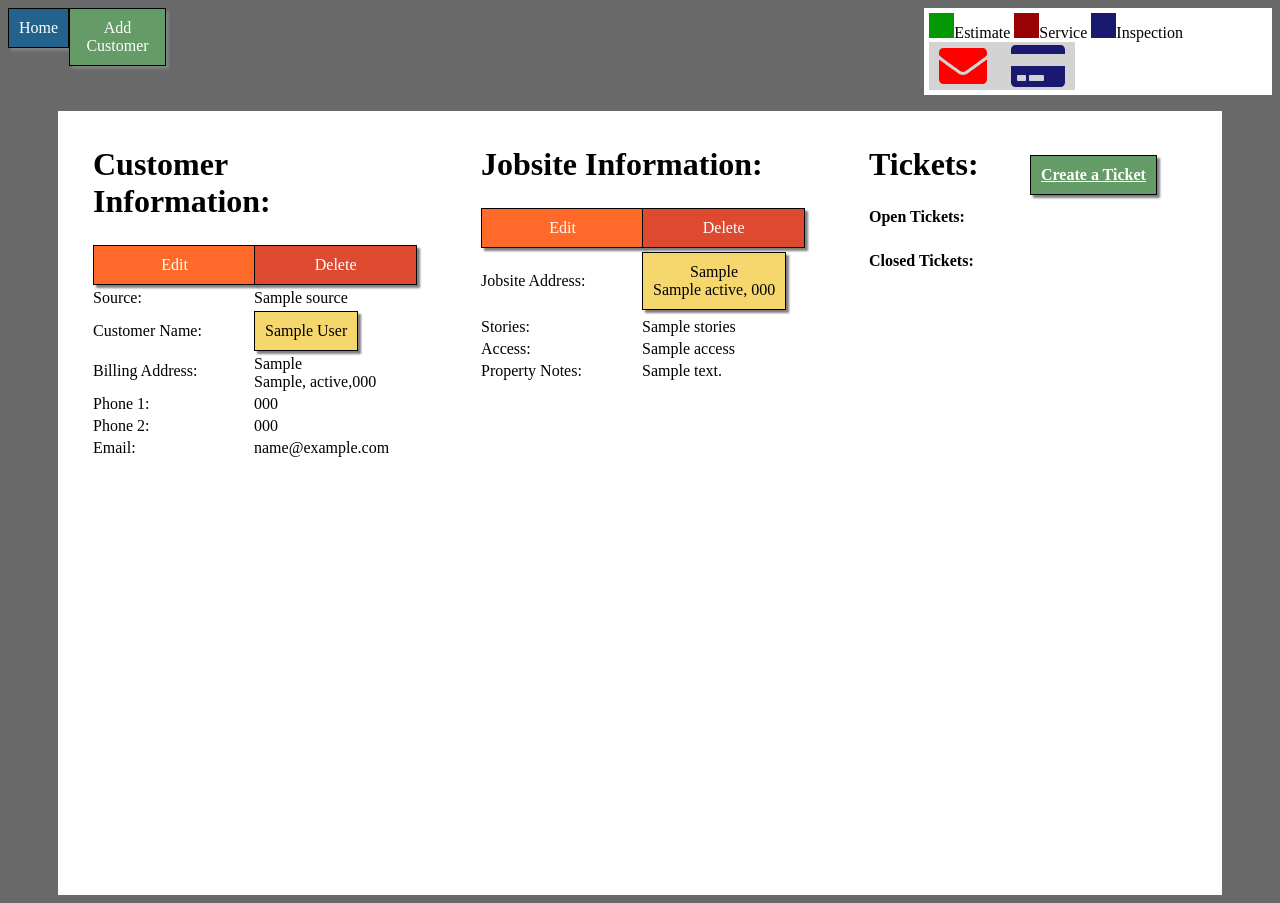
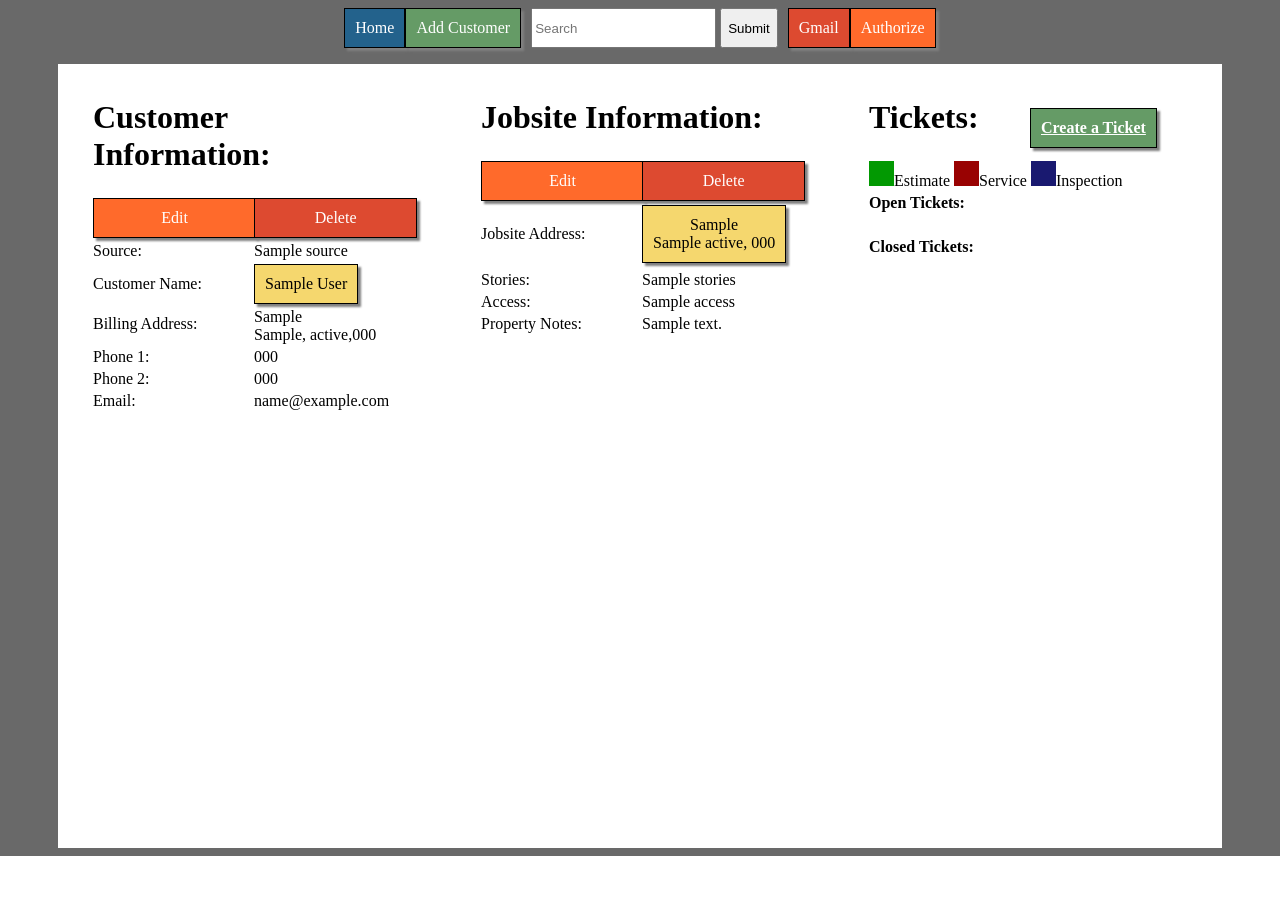
Before and after one commit to solvable/Alpha, a Django app: template templates/CRM/jobsite_detail.html in a window 1280 px wide. After the commit the page ends 856 px from the top, so only its background shows below. Run offline with Django 3.2, Linux system fonts and the light colour scheme; the template is opened without the code that fills it: most values are stand-ins (such as "Sample title", 1, 10 or a date in 2020); parts of the project's set-up code (start-up, migrations or seed data) failed here and were passed over; some libraries are stand-ins or nearby versions.

Commit message:
v.61
added estimate app and form and create and update are working

#nested forms working update and add forms working with extra button working

removed add extra button, and added 3 extra forms instead. more than that need to save and edit.
Added tinyMCE for description boxes

moved write_docx and write-pdf to Estimate App
changed write_docx to create estimate from dB

NOW in REGEX HELLLLLL!!!!!!!!!!!!!!!!!!!111

did some styling.

Added haystack search with whoosh backend
TODO: remove whoosh in production and go to elasticsearch

```diff
--- a/Alpha/urls.py
+++ b/Alpha/urls.py
@@ -58,4 +58,6 @@ if settings.DEBUG:
     import debug_toolbar
     urlpatterns = [
         url(r'^__debug__/', include(debug_toolbar.urls)),
-    ] + urlpatterns
+        url(r'^search/', include('haystack.urls')),
+
+                  ] + urlpatterns
--- a/CRM/static/CRM/stylesheet.css
+++ b/CRM/static/CRM/stylesheet.css
@@ -197,7 +197,6 @@
 
     .linkbox{
         display:inline-block;
-
         order:3;
         background-color:lightgray;
     }
@@ -212,21 +211,43 @@
         width:25px;
         height:25px;
     }
-    .legend{
-        background-color: white;
-        margin-left:60%;
-        padding:5px;
-    }
+
 
     .section-heading{
         font-weight: bold;
     }
 
-/*.tinymce{*/
-    /*width:500px;*/
-    /*height 400px;*/
-/*}*/
+    .searchbox{
+        padding-left:10px;
+        padding-right:10px;
+        margin:0px;
 
+    }
+
+    .nav-btn{
+        height:auto;
+    }
+
+
+    .top-menu{
+
+        height:40px;
+    }
+
+    .top-menu .btn{
+        padding-left:10px;
+
+    }
+    input.searchinput{
+        height:40px;
+
+        margin:0px;
+    }
+    input.btn-search{
+        height:40px;
+        margin:0px;
+
+    }
 
 
 }
--- a/templates/CRM/base.html
+++ b/templates/CRM/base.html
@@ -14,20 +14,21 @@
     <body>
         <div class="menu-container">
             <div class="top-menu">
-                <a href="{% url 'index' %}" ><div class="btn blue">Home</div></a>
-                <a href ="{% url 'customer_create' %}"> <div  class="btn green">Add Customer</div></a>
-                <div class="legend">
-                <div class="lead box"></div>Estimate
-                <div class="service box"></div>Service
-                <div class="inspection box "></div>Inspection
+                <a href="{% url 'index' %}" ><div class="btn blue nav-btn">Home</div></a>
+                <a href ="{% url 'customer_create' %}"> <div  class="btn green nav-btn">Add Customer</div></a>
+                <div class="searchbox">
+                     <form action="/search" method="get" style="display: inline-block">
+                        <input name="q" type="text" class="searchinput"  placeholder="Search"/>
+                        <input type="submit" class="btn-search" />
+                     </form>
+                </div>
+                <a href="http://www.gmail.com"><div class="btn red nav-btn">Gmail</div></a>
+                <a href="http://www.authorize.net"><div class="btn orange nav-btn">Authorize</div></a>
 
-                                        <div class="linkbox">
-        <a href="http://www.gmail.com"><i class="fa fa-envelope fa-3x" style="color:red;" aria-hidden="true"></i></a>
-        <a href="http://www.authorize.net"><i class="fa fa-credit-card fa-3x" style="color:midnightblue;" aria-hidden="true"></i></a>
 
-    </div>
-                    </div>
+            <div>
 
+            </div>
 
 
             </div>
--- a/templates/CRM/jobsite_detail.html
+++ b/templates/CRM/jobsite_detail.html
@@ -1,6 +1,7 @@
 {% extends 'CRM/customer_detail.html' %}
 
 {% block jobsite_content %}
+
     <table>
         <tr>
             <th class="title" colspan="2"><h1>Jobsite Information:</h1></th>
@@ -45,6 +46,17 @@
         <h1>Tickets:</h1></th>
         <th>
         <a href="{% url 'ticket_create' cust=customer.id job=jobsite.id %}" class="btn green">Create a Ticket</a></th>
+    </tr>
+    <tr>
+        <td colspan="2">
+                    <div class="legend">
+                    <div class="lead box"></div>Estimate
+                    <div class="service box"></div>Service
+                    <div class="inspection box "></div>Inspection
+
+
+                </div>
+        </td>
     </tr>
      <tr>
             <td><h4>Open Tickets:</h4></td>
```
Also changed, not shown: Alpha/settings.py (+18 -0 lines), CRM/search_indexes.py (added, +26 -0 lines), Estimates/views.py (+4 -5 lines), templates/CRM/index.html (+11 -0 lines), templates/search/indexes/CRM/customer_text.txt (added, +10 -0 lines), templates/search/search.html (added, +38 -0 lines), db.sqlite3.
